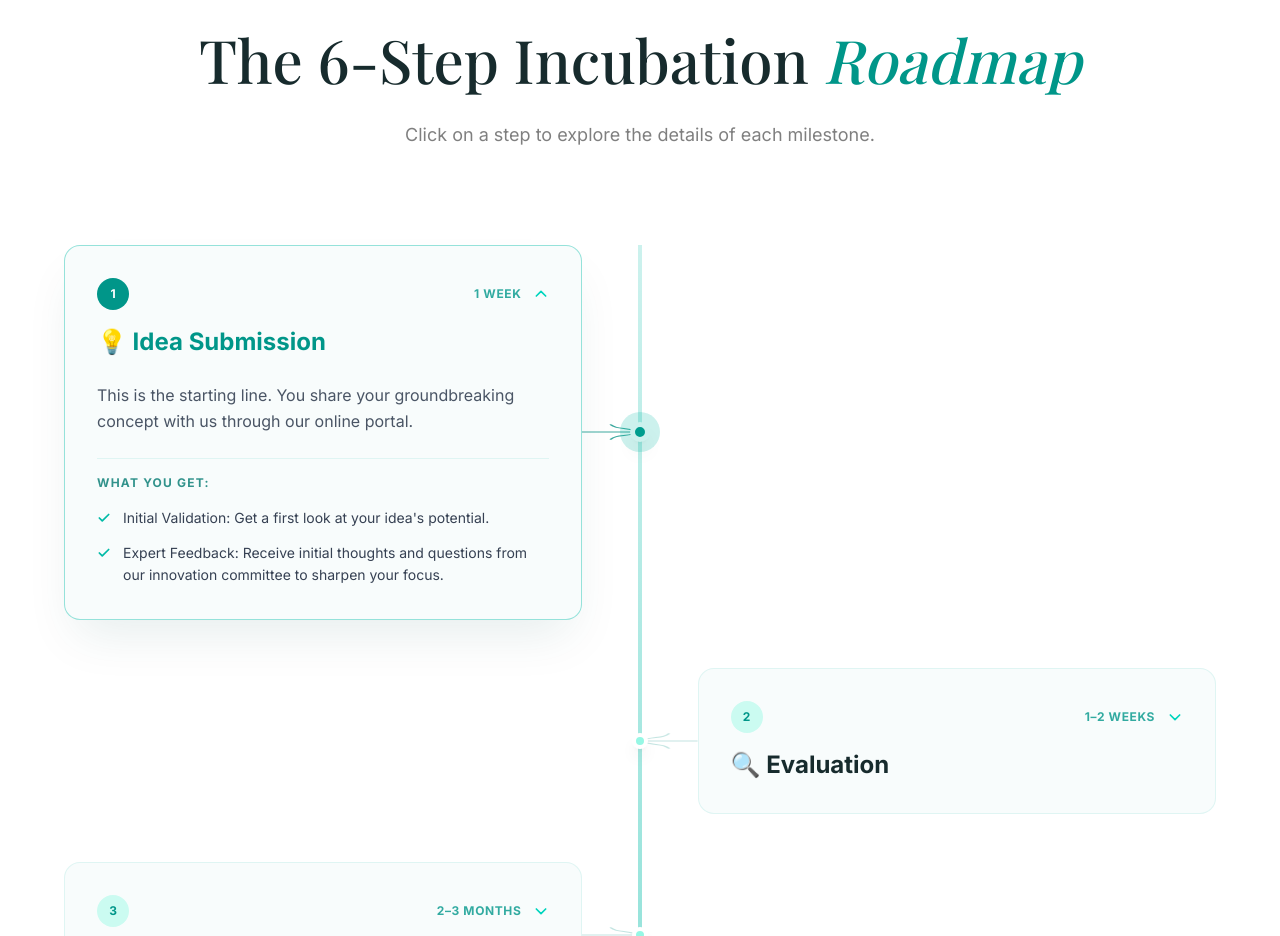
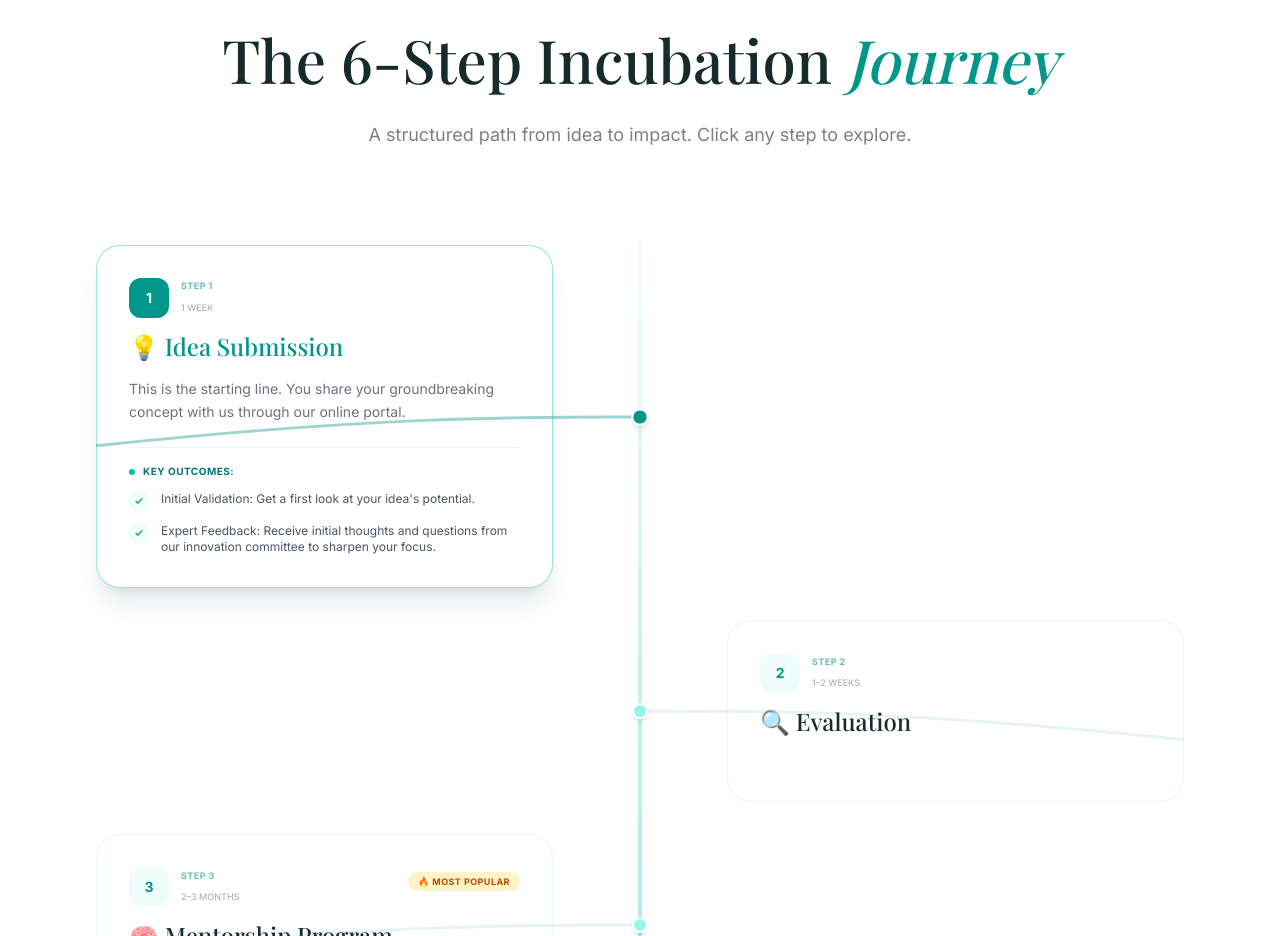
Before and after one commit to Tanmay-Joshi73/Dyp_Incubation_hub, a Next.js app: page / in a window 1280 px wide. Shown: the part 2596-3532 px from the top of the page. Built offline with nearby package versions, Linux system fonts and the light colour scheme; a web font is replaced by a local one.

Commit message:
timeline page improved a lot

```diff
--- a/src/app/component/IncubationProcess.tsx
+++ b/src/app/component/IncubationProcess.tsx
@@ -11,7 +11,8 @@ const steps = [
             "Initial Validation: Get a first look at your idea's potential.",
             "Expert Feedback: Receive initial thoughts and questions from our innovation committee to sharpen your focus."
         ],
-        side: "left"
+        side: "left",
+        status: null
     },
     {
         title: "🔍 Evaluation",
@@ -21,7 +22,8 @@ const steps = [
             "Feasibility Analysis: A clear breakdown of your idea's technical and operational strengths.",
             "Market Validation Suggestions: Actionable insights on your target market, competition, and positioning."
         ],
-        side: "right"
+        side: "right",
+        status: null
     },
     {
         title: "🧠 Mentorship Program",
@@ -31,7 +33,8 @@ const steps = [
             "Business Model Refinement: Move from a simple idea to a robust, scalable business model.",
             "Product Strategy & Technical Mentoring: Define your product roadmap and get expert advice on your tech stack and development approach."
         ],
-        side: "left"
+        side: "left",
+        status: "🔥 Most Popular"
     },
     {
         title: "🛠 Prototype Development",
@@ -41,7 +44,8 @@ const steps = [
             "Access to Innovation Labs: Utilize our state-of-the-art labs equipped with the latest hardware and software.",
             "Technical Assistance: Get hands-on support from our technical staff to overcome development challenges."
         ],
-        side: "right"
+        side: "right",
+        status: null
     },
     {
         title: "🎤 Investor Pitch",
@@ -51,7 +55,8 @@ const steps = [
             "Exposure to Investors: Present your solution on a dedicated stage to those who can fund your future.",
             "Networking & Funding Possibilities: Connect with potential partners and investors in a curated networking environment."
         ],
-        side: "left"
+        side: "left",
+        status: null
     },
     {
         title: "🚀 Startup Launch",
@@ -61,124 +66,180 @@ const steps = [
             "Funding & Market Access Support: Get assistance in securing your first round of funding and finding pilot customers.",
             "Incubation Graduation: Join our prestigious alumni network and continue to benefit from our ecosystem."
         ],
-        side: "right"
+        side: "right",
+        status: "⭐ Graduate Level"
     }
 ];
 
 export default function IncubationProcess() {
-    const [expandedIndex, setExpandedIndex] = useState<number | null>(0); // First one expanded by default
+    const [expandedIndex, setExpandedIndex] = useState<number | null>(0);
 
     const toggleExpand = (index: number) => {
-        setExpandedIndex(expandedIndex === index ? null : index);
+        setExpandedIndex(prevIndex => prevIndex === index ? null : index);
     };
 
     return (
-        <section className="bg-white py-24 px-8 md:px-12 lg:px-16 overflow-hidden">
+        <section className="bg-white py-24 px-6 md:px-12 lg:px-24 overflow-hidden">
             <div className="max-w-7xl mx-auto">
                 <div className="text-center mb-24">
                     <div className="inline-block px-4 py-1.5 mb-6 rounded-full bg-teal-500/10 border border-teal-500/20">
-                        <span className="text-teal-400 text-xs font-bold tracking-widest uppercase">The Journey</span>
+                        <span className="text-teal-400 text-xs font-bold tracking-widest uppercase">The Roadmap</span>
                     </div>
                     <h2 className="text-4xl md:text-5xl lg:text-6xl font-serif font-medium text-[#172b2d] leading-tight mb-6">
-                        The 6-Step Incubation <span className="text-teal-600 italic">Roadmap</span>
+                        The 6-Step Incubation <span className="text-teal-600 italic">Journey</span>
                     </h2>
                     <p className="text-black/50 text-lg max-w-2xl mx-auto">
-                        Click on a step to explore the details of each milestone.
+                        A structured path from idea to impact. Click any step to explore.
                     </p>
                 </div>
 
                 <div className="relative">
-                    {/* The Tree Trunk (Line) */}
-                    <div className="absolute left-1/2 top-0 bottom-0 w-1 bg-gradient-to-b from-teal-500/20 via-teal-500/40 to-teal-500/20 -translate-x-1/2 hidden md:block"></div>
+                    {/* The Central Vertical Trunk */}
+                    <div className="absolute left-1/2 top-0 bottom-0 w-1 bg-gradient-to-b from-teal-500/5 via-teal-500/30 to-teal-500/5 -translate-x-1/2 hidden md:block"></div>
 
-                    <div className="space-y-16 md:space-y-0">
+                    <div className="space-y-16 md:space-y-8 relative">
                         {steps.map((step, index) => {
                             const isExpanded = expandedIndex === index;
+                            const isLeft = index % 2 === 0;
+
                             return (
-                                <div key={index} className={`relative flex items-center justify-between md:mb-12 last:mb-0 transition-all duration-500 ${step.side === 'right' ? 'md:flex-row-reverse' : ''}`}>
+                                <div
+                                    key={index}
+                                    className={`relative flex flex-col md:flex-row items-center justify-between w-full transition-all duration-300 ease-out ${isLeft ? '' : 'md:flex-row-reverse'}`}
+                                >
+                                    {/* Connection Node on Trunk */}
+                                    <div
+                                        className={`absolute left-1/2 -translate-x-1/2 w-4 h-4 rounded-full border-2 border-white shadow-md z-30 hidden md:block transition-all duration-300 ${
+                                            isExpanded ? 'bg-teal-600 scale-110' : 'bg-teal-200'
+                                        }`}
+                                    />
 
-                                    {/* Content Card */}
-                                    <div className="w-full md:w-[45%]">
+                                    {/* Curved Branch SVG - Simplified for performance */}
+                                    <div className={`absolute top-1/2 -translate-y-1/2 w-1/2 h-24 hidden md:block z-20 pointer-events-none transition-opacity duration-300 ${
+                                        isLeft ? 'left-[0%]' : 'right-[0%]'
+                                    } ${isExpanded ? 'opacity-40' : 'opacity-10'}`}>
+                                        <svg width="100%" height="100%" viewBox="0 0 200 50" preserveAspectRatio="none" className={isLeft ? '' : 'scale-x-[-1]'}>
+                                            <path
+                                                d="M200 25 C 150 25, 100 25, 0 40"
+                                                stroke="#0d9488"
+                                                strokeWidth="1.5"
+                                                fill="none"
+                                            />
+                                        </svg>
+                                    </div>
+
+                                    {/* Step Card Content */}
+                                    <div className="w-full md:w-[42%] relative">
+                                        {/* Mobile Junction Line */}
+                                        <div className="md:hidden absolute -top-8 left-1/2 -translate-x-1/2 w-0.5 h-8 bg-gradient-to-b from-teal-500/20 to-teal-500/40" />
+
                                         <div
                                             onClick={() => toggleExpand(index)}
-                                            className={`cursor-pointer bg-[#f8fcfc] p-6 md:p-8 rounded-2xl border transition-all duration-500 group overflow-hidden ${isExpanded ? 'border-teal-500/40 shadow-2xl shadow-teal-900/10' : 'border-teal-500/10 hover:border-teal-500/30'}`}
+                                            className={`cursor-pointer bg-white p-6 md:p-8 rounded-3xl border transition-all duration-300 ${
+                                                isExpanded
+                                                    ? 'border-teal-500/40 shadow-xl shadow-teal-900/10'
+                                                    : 'border-teal-500/10 hover:border-teal-500/30 hover:shadow-md'
+                                            }`}
                                         >
-                                            <div className="flex flex-col gap-2">
-                                                <div className="flex items-center justify-between">
-                                                    <span className={`flex items-center justify-center w-8 h-8 rounded-full text-xs font-bold transition-colors duration-500 ${isExpanded ? 'bg-teal-600 text-white' : 'bg-teal-100 text-teal-600'}`}>
+                                            {/* Status Badge */}
+                                            {step.status && (
+                                                <div className="float-right ml-4 mb-2">
+                                                    <span className={`text-[9px] font-bold px-2.5 py-1 rounded-full uppercase tracking-wider ${
+                                                        step.status.includes('🔥') ? 'bg-amber-100 text-amber-700' : 'bg-purple-100 text-purple-700'
+                                                    }`}>
+                                                        {step.status}
+                                                    </span>
+                                                </div>
+                                            )}
+
+                                            <div className="flex items-center gap-3 mb-3">
+                                                <span className={`flex items-center justify-center w-10 h-10 rounded-xl text-sm font-bold transition-colors duration-300 ${
+                                                    isExpanded ? 'bg-teal-600 text-white' : 'bg-teal-50 text-teal-600'
+                                                }`}>
                                                     {index + 1}
                                                 </span>
-                                                    <div className="flex items-center gap-3">
-                                                        <span className="text-teal-600/80 text-[10px] md:text-xs font-bold tracking-wider uppercase">
+                                                <div>
+                                                    <span className="text-teal-600/60 text-[9px] font-bold tracking-wider uppercase block">
+                                                        Step {index + 1}
+                                                    </span>
+                                                    <span className="text-black/30 text-[9px] font-medium uppercase">
                                                         {step.duration}
                                                     </span>
-                                                        <svg
-                                                            className={`w-4 h-4 text-teal-400 transition-transform duration-500 ${isExpanded ? 'rotate-180' : ''}`}
-                                                            fill="none" viewBox="0 0 24 24" stroke="currentColor" strokeWidth="2.5"
-                                                        >
-                                                            <path strokeLinecap="round" strokeLinejoin="round" d="M19 9l-7 7-7-7" />
-                                                        </svg>
                                                 </div>
                                             </div>
-                                                <h3 className={`text-xl md:text-2xl font-bold transition-colors duration-500 mt-2 ${isExpanded ? 'text-teal-600' : 'text-[#172b2d] group-hover:text-teal-600'}`}>
+
+                                            <h3 className={`text-xl md:text-2xl font-serif font-medium mb-2 transition-colors duration-300 ${
+                                                isExpanded ? 'text-teal-600' : 'text-[#172b2d]'
+                                            }`}>
                                                 {step.title}
                                             </h3>
-                                            </div>
 
-                                            {/* Expandable Content Wrapper */}
+                                            {/* Expandable Content - Using height instead of grid-rows for better performance */}
                                             <div
-                                                className={`grid transition-[grid-template-rows,opacity] duration-500 ease-in-out ${isExpanded ? 'grid-rows-[1fr] opacity-100 mt-6' : 'grid-rows-[0fr] opacity-0'}`}
+                                                className={`overflow-hidden transition-all duration-300 ease-in-out ${
+                                                    isExpanded ? 'max-h-96 opacity-100 mt-4' : 'max-h-0 opacity-0'
+                                                }`}
                                             >
-                                                <div className="overflow-hidden">
-                                                    <p className="text-gray-600 leading-relaxed mb-6">
+                                                <p className="text-gray-500 text-sm leading-relaxed mb-6">
                                                     {step.description}
                                                 </p>
 
-                                                    <div className="space-y-4 pt-4 border-t border-teal-500/10">
-                                                        <h4 className="text-[10px] md:text-xs font-bold text-teal-700/80 uppercase tracking-widest">
-                                                            What You Get:
+                                                <div className="pt-4 border-t border-teal-500/10">
+                                                    <h4 className="text-[10px] font-bold text-teal-700 uppercase tracking-wider mb-3 flex items-center gap-2">
+                                                        <span className="w-1.5 h-1.5 bg-teal-500 rounded-full"></span>
+                                                        Key Outcomes:
                                                     </h4>
                                                     <ul className="space-y-3">
                                                         {step.benefits.map((benefit, bIndex) => (
-                                                                <li key={bIndex} className="flex gap-3 text-sm text-gray-700 leading-relaxed">
-                                                                    <span className="text-teal-500 mt-1 flex-shrink-0">
-                                                                        <svg width="14" height="14" viewBox="0 0 24 24" fill="none" stroke="currentColor" strokeWidth="3" strokeLinecap="round" strokeLinejoin="round">
-                                                                            <polyline points="20 6 9 17 4 12"></polyline>
+                                                            <li key={bIndex} className="flex gap-3 text-xs text-gray-600">
+                                                                <span className="w-5 h-5 rounded-lg bg-teal-50 flex items-center justify-center flex-shrink-0">
+                                                                    <svg width="10" height="10" viewBox="0 0 24 24" fill="none" stroke="currentColor" strokeWidth="3" className="text-teal-600">
+                                                                        <polyline points="20 6 9 17 4 12" />
                                                                     </svg>
                                                                 </span>
-                                                                    {benefit}
+                                                                <span>{benefit}</span>
                                                             </li>
                                                         ))}
                                                     </ul>
                                                 </div>
                                             </div>
+
+                                            {!isExpanded && (
+                                                <div className="mt-3 flex items-center gap-2">
+                                                    <span className="text-teal-600 text-[8px] font-bold uppercase tracking-wider opacity-0 group-hover:opacity-100 transition-opacity duration-300">
+                                                        Click to expand
+                                                    </span>
                                                 </div>
+                                            )}
                                         </div>
                                     </div>
 
-                                    {/* Node (Leaf Connector) */}
-                                    <div className={`absolute left-1/2 -translate-x-1/2 w-4 h-4 rounded-full border-4 border-white shadow-lg hidden md:block z-20 transition-all duration-500 ${isExpanded ? 'bg-teal-600 scale-125' : 'bg-teal-200 scale-100'}`}>
-                                        {isExpanded && <div className="absolute top-1/2 left-1/2 -translate-x-1/2 -translate-y-1/2 w-8 h-8 bg-teal-500/20 rounded-full animate-ping"></div>}
-                                    </div>
-
-                                    {/* Branch Connection SVG */}
-                                    <div className={`absolute top-1/2 -translate-y-1/2 w-[5%] h-12 hidden md:block z-10 transition-all duration-500 ${step.side === 'left' ? 'left-[45%]' : 'right-[45%] rotate-180'} ${isExpanded ? 'opacity-100' : 'opacity-30'}`}>
-                                        <svg width="100%" height="100%" viewBox="0 0 50 100" fill="none" preserveAspectRatio="none">
-                                            <path
-                                                d="M50 50 L 0 50 M 50 50 C 40 40 30 45 25 35 M 50 50 C 40 60 30 55 25 65"
-                                                stroke="#0d9488"
-                                                strokeWidth="2"
-                                                strokeOpacity="0.8"
-                                                strokeLinecap="round"
-                                            />
-                                        </svg>
-                                    </div>
-
-                                    {/* Empty space for the other side on desktop */}
-                                    <div className="hidden md:block md:w-[45%]"></div>
+                                    {/* Spacer for Desktop */}
+                                    <div className="hidden md:block md:w-[42%]" />
                                 </div>
                             );
                         })}
+                    </div>
+                </div>
+
+                {/* Bottom Navigation */}
+                <div className="mt-24 text-center">
+                    <div className="inline-flex flex-col items-center gap-4">
+                        <div className="flex gap-2">
+                            {steps.map((_, i) => (
+                                <button
+                                    key={i}
+                                    onClick={() => setExpandedIndex(i)}
+                                    className={`h-1.5 rounded-full transition-all duration-300 ${
+                                        expandedIndex === i ? 'w-8 bg-teal-600' : 'w-1.5 bg-teal-100 hover:bg-teal-200'
+                                    }`}
+                                    aria-label={`Go to step ${i + 1}`}
+                                />
+                            ))}
+                        </div>
+                        <p className="text-black/20 text-[8px] font-bold uppercase tracking-widest">
+                            Follow the branches of innovation
+                        </p>
                     </div>
                 </div>
             </div>
```
Also changed, not shown: src/app/globals.css (+9 -0 lines). Lines whose indentation alone changed are shown as unchanged.
